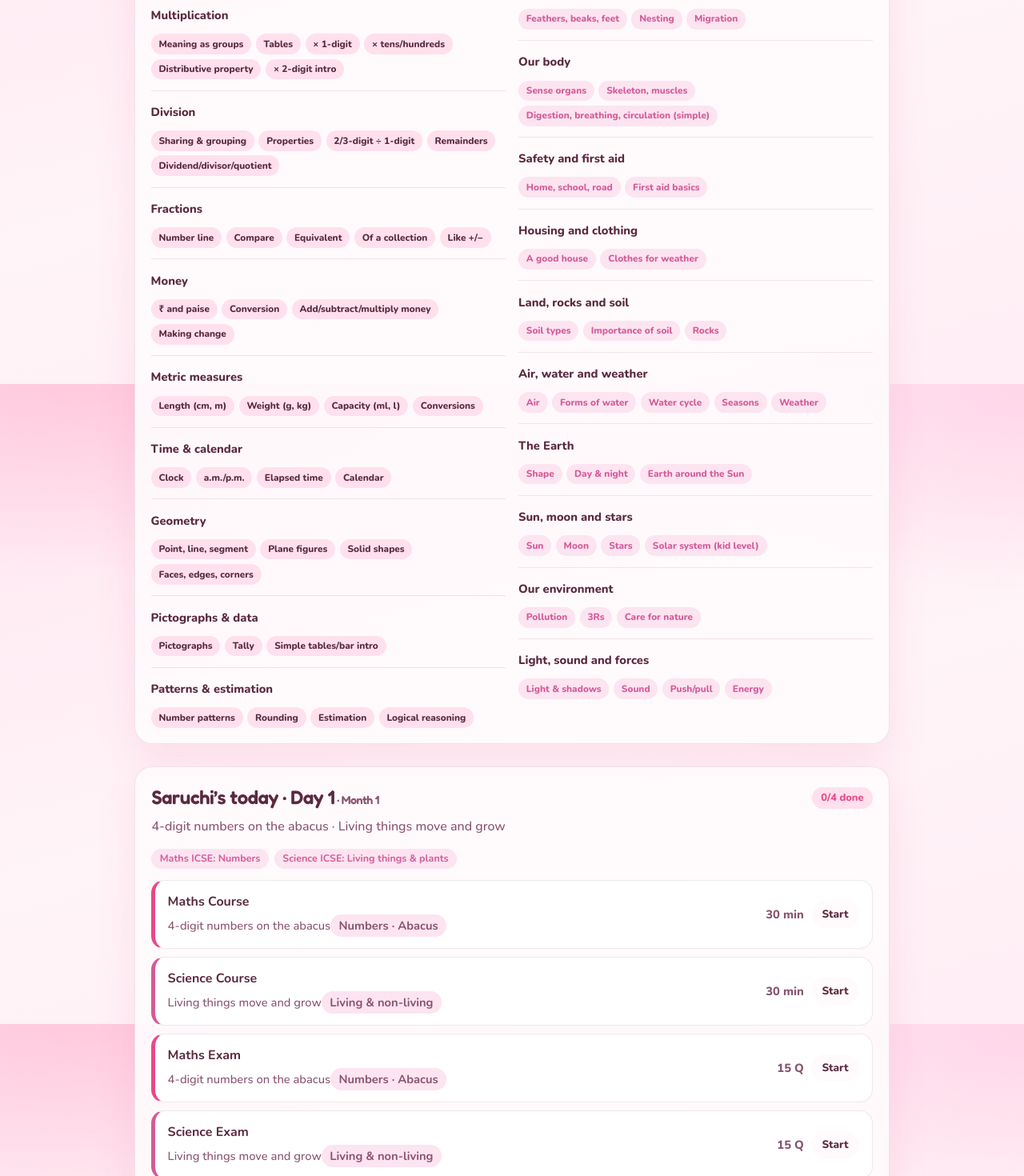
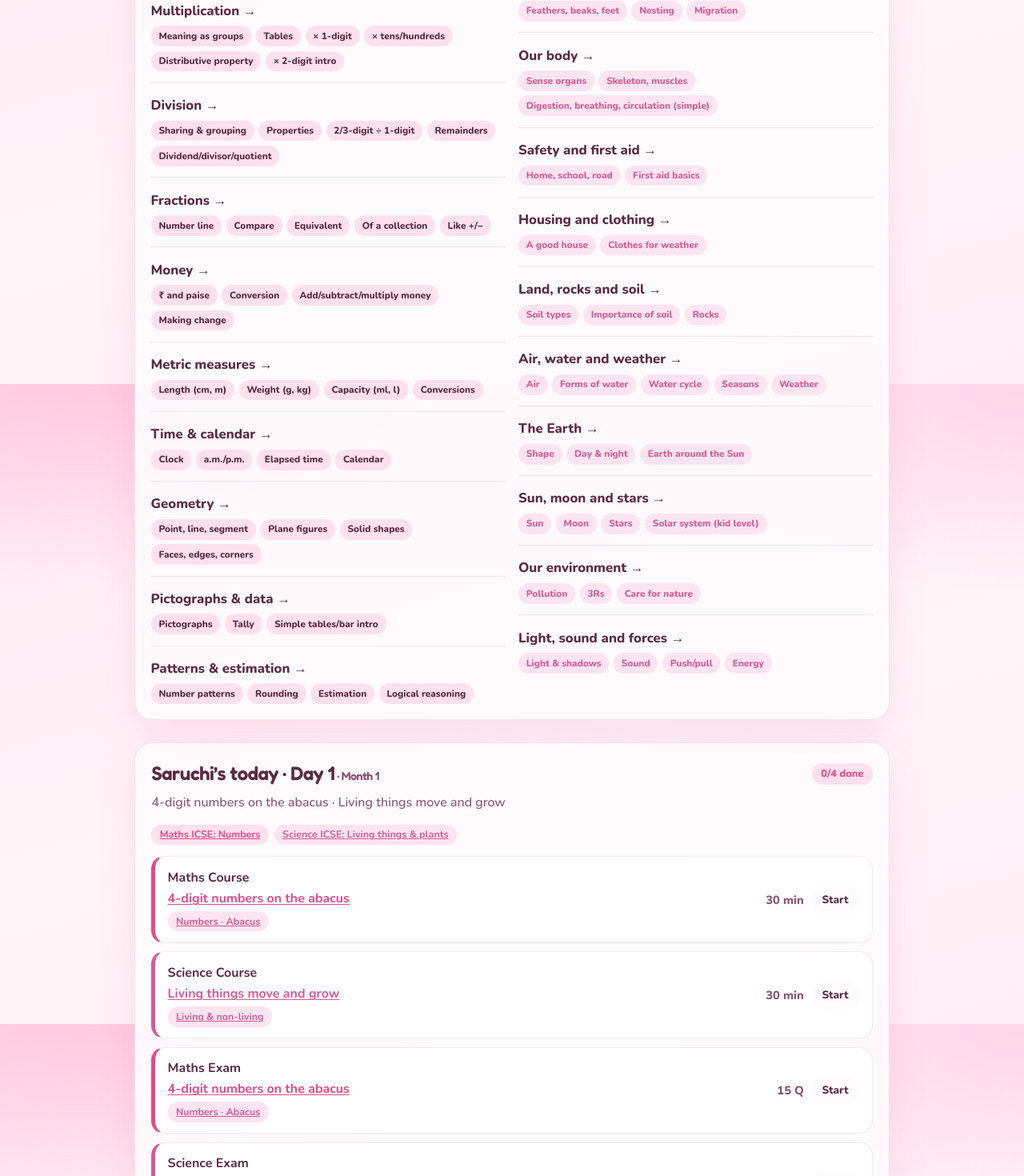
Before and after one commit to SaruchiShukla/SaruchiShukla.github.io, a React (Vite) app: page / in a window 1280 px wide. Shown: the part 1120-2590 px from the top of the page at 80% size. Built offline with nearby package versions, Linux system fonts and the light colour scheme.

Commit message:
Make ICSE chapter and topic headings clearly clickable links.
Co-authored-by: Cursor <cursoragent@cursor.com>

```diff
--- a/src/App.css
+++ b/src/App.css
@@ -220,10 +220,82 @@ h3,
   margin-top: 1rem;
 }
 
+.heading-link {
+  color: var(--maths);
+  text-decoration: underline;
+  text-underline-offset: 0.18em;
+  text-decoration-thickness: 2px;
+}
+
+.heading-link:hover {
+  color: var(--ink);
+}
+
+.heading-link--science {
+  color: var(--science);
+}
+
+.heading-link--science:hover {
+  color: var(--ink);
+}
+
+.chapter-heading {
+  margin: 0 0 0.35rem;
+  font-size: 1.05rem;
+  font-weight: 800;
+}
+
+.icse-nav-link {
+  color: var(--maths);
+  font-weight: 750;
+  text-decoration: underline;
+  text-underline-offset: 0.15em;
+}
+
+.icse-nav-link:hover {
+  color: var(--ink);
+}
+
+.session-list__item--science .icse-nav-link,
+.schedule-step--science .icse-nav-link,
+.topic-row--science .icse-nav-link {
+  color: var(--science);
+}
+
+.session-topic-link {
+  display: block;
+  margin-top: 0.15rem;
+  font-weight: 650;
+}
+
+.icse-line--link {
+  display: inline-block;
+  margin-top: 0.25rem;
+  text-decoration: underline;
+  text-underline-offset: 0.12em;
+}
+
+a.icse-tags__link,
+.icse-tags .icse-nav-link {
+  display: inline-block;
+  font-size: 0.78rem;
+  font-weight: 700;
+  color: var(--science);
+  background: var(--science-soft);
+  border-radius: 999px;
+  padding: 0.2rem 0.65rem;
+  text-decoration: underline;
+  text-underline-offset: 0.12em;
+}
+
+.icse-tags .icse-nav-link:first-child {
+  color: var(--maths);
+  background: var(--maths-soft);
+}
+
 .school-map h3 {
   margin: 0 0 0.4rem;
   font-size: 1rem;
-  color: var(--maths);
 }
 
 .school-map__sources {
--- a/src/components/DaySchedule.jsx
+++ b/src/components/DaySchedule.jsx
@@ -1,6 +1,7 @@
 import { Link, useParams } from 'react-router-dom'
 import { APP, LEARNER, getDay } from '../data/curriculum'
 import { dayCompletion, isSessionDone } from '../hooks/useProgress'
+import { IcseLink } from './IcseLink'
 
 export default function DaySchedule({ progress }) {
   const { dayNum } = useParams()
@@ -27,8 +28,12 @@ export default function DaySchedule({ progress }) {
           Maths 30-min video course → Science 30-min video course → Maths 15Q exam → Science 15Q exam
         </p>
         <p className="icse-tags">
-          <span>Maths ICSE: {day.mathsUnit}</span>
-          <span>Science ICSE: {day.scienceUnit}</span>
+          <IcseLink subject="maths" unit={day.mathsUnit} className="icse-tags__link">
+            Maths ICSE: {day.mathsUnit}
+          </IcseLink>
+          <IcseLink subject="science" unit={day.scienceUnit} className="icse-tags__link">
+            Science ICSE: {day.scienceUnit}
+          </IcseLink>
         </p>
         <div className="progress-bar">
           <span style={{ width: `${completion.pct}%` }} />
@@ -51,9 +56,17 @@ export default function DaySchedule({ progress }) {
               <span className="schedule-step__index">{i + 1}</span>
               <div className="schedule-step__body">
                 <h2>{s.label}</h2>
-                <p>{block.topic}</p>
+                <p>
+                  <IcseLink subject={s.subject} icse={block.icse} className="session-topic-link">
+                    {block.topic}
+                  </IcseLink>
+                </p>
                 <p className="mins-line">{minsLabel}</p>
-                {block.icse ? <p className="icse-line">{block.icse}</p> : null}
+                {block.icse ? (
+                  <IcseLink subject={s.subject} icse={block.icse} className="icse-line icse-line--link">
+                    {block.icse}
+                  </IcseLink>
+                ) : null}
               </div>
               <Link
                 className={`btn ${done ? 'btn--ghost' : 'btn--primary'}`}
--- a/src/components/Home.jsx
+++ b/src/components/Home.jsx
@@ -9,6 +9,7 @@ import {
   getTodayDayNumber,
 } from '../data/curriculum'
 import { slugifyDetail } from '../data/topicIndex'
+import { IcseLink } from './IcseLink'
 import { dayCompletion, isSessionDone } from '../hooks/useProgress'
 
 export default function Home({ progress }) {
@@ -42,7 +43,11 @@ export default function Home({ progress }) {
       </section>
 
       <section className="school-map">
-        <h2>Based on public ICSE Class 3 syllabus</h2>
+        <h2>
+          <Link to="/topics" className="heading-link">
+            Based on public ICSE Class 3 syllabus
+          </Link>
+        </h2>
         <p className="muted">{SCHOOL_MAP.note}</p>
         <p className="muted small">
           For {LEARNER.firstName} at {SCHOOL_MAP.name} (ICSE-aligned Primary).
@@ -68,14 +73,18 @@ export default function Home({ progress }) {
         <div className="school-map__cols">
           <div>
             <h3>
-              <Link to="/topics/maths">Maths chapters (ICSE)</Link>
+              <Link to="/topics/maths" className="heading-link heading-link--maths">
+                Maths chapters (ICSE)
+              </Link>
             </h3>
             <ul className="chapter-link-list chapter-link-list--rich">
               {(SCHOOL_MAP.mathsChapters || []).map((u) => (
                 <li key={u.id || u.name}>
-                  <Link to={`/topics/maths/${u.id}`} className="chapter-link-list__title">
-                    <strong>{u.name}</strong>
-                  </Link>
+                  <h4 className="chapter-heading">
+                    <Link to={`/topics/maths/${u.id}`} className="heading-link heading-link--maths">
+                      {u.name} →
+                    </Link>
+                  </h4>
                   {u.details?.length ? (
                     <div className="detail-chips">
                       {u.details.map((detail) => (
@@ -95,14 +104,21 @@ export default function Home({ progress }) {
           </div>
           <div>
             <h3>
-              <Link to="/topics/science">Science chapters (ICSE)</Link>
+              <Link to="/topics/science" className="heading-link heading-link--science">
+                Science chapters (ICSE)
+              </Link>
             </h3>
             <ul className="chapter-link-list chapter-link-list--rich">
               {(SCHOOL_MAP.scienceChapters || []).map((u) => (
                 <li key={u.id || u.name}>
-                  <Link to={`/topics/science/${u.id}`} className="chapter-link-list__title">
-                    <strong>{u.name}</strong>
-                  </Link>
+                  <h4 className="chapter-heading">
+                    <Link
+                      to={`/topics/science/${u.id}`}
+                      className="heading-link heading-link--science"
+                    >
+                      {u.name} →
+                    </Link>
+                  </h4>
                   {u.details?.length ? (
                     <div className="detail-chips">
                       {u.details.map((detail) => (
@@ -133,8 +149,12 @@ export default function Home({ progress }) {
         </div>
         <p className="today-card__title">{today.title}</p>
         <p className="icse-tags">
-          <span>Maths ICSE: {today.mathsUnit}</span>
-          <span>Science ICSE: {today.scienceUnit}</span>
+          <IcseLink subject="maths" unit={today.mathsUnit} className="icse-tags__link">
+            Maths ICSE: {today.mathsUnit}
+          </IcseLink>
+          <IcseLink subject="science" unit={today.scienceUnit} className="icse-tags__link">
+            Science ICSE: {today.scienceUnit}
+          </IcseLink>
         </p>
         <ul className="session-list">
           {APP.sessionPlan.map((s) => {
@@ -146,8 +166,14 @@ export default function Home({ progress }) {
               <li key={s.id} className={`session-list__item session-list__item--${s.subject}`}>
                 <div>
                   <strong>{s.label}</strong>
-                  <span>{topic}</span>
-                  {icse ? <span className="icse-line">{icse}</span> : null}
+                  <IcseLink subject={s.subject} icse={icse} className="session-topic-link">
+                    {topic}
+                  </IcseLink>
+                  {icse ? (
+                    <IcseLink subject={s.subject} icse={icse} className="icse-line icse-line--link">
+                      {icse}
+                    </IcseLink>
+                  ) : null}
                 </div>
                 <div className="session-list__right">
                   <span className="mins">{minsLabel}</span>
@@ -195,8 +221,16 @@ export default function Home({ progress }) {
               <h3>
                 Month {m.month}: {m.name}
               </h3>
-              <p className="muted small">
-                Maths: {m.mathsUnit} · Science: {m.scienceUnit}
+              <p className="muted small month-units">
+                Maths:{' '}
+                <IcseLink subject="maths" unit={m.mathsUnit}>
+                  {m.mathsUnit}
+                </IcseLink>
+                {' · '}
+                Science:{' '}
+                <IcseLink subject="science" unit={m.scienceUnit}>
+                  {m.scienceUnit}
+                </IcseLink>
               </p>
               <div className="day-grid">
                 {monthDays.map((d) => {
--- /dev/null
+++ b/src/components/IcseLink.jsx
@@ -0,0 +1,12 @@
+import { Link } from 'react-router-dom'
+import { pathForIcseTag, pathForUnitLabel } from '../data/topicIndex'
+
+/** Clickable ICSE unit / tag heading */
+export function IcseLink({ subject, icse, unit, children, className = '' }) {
+  const to = icse ? pathForIcseTag(subject, icse) : pathForUnitLabel(subject, unit || children)
+  return (
+    <Link to={to} className={`icse-nav-link ${className}`.trim()}>
+      {children}
+    </Link>
+  )
+}
--- a/src/components/Subjects.jsx
+++ b/src/components/Subjects.jsx
@@ -1,5 +1,6 @@
 import { Link, useParams } from 'react-router-dom'
 import { APP, COURSE_MONTHS, DAYS, LEARNER, SCHOOL_MAP, SUBJECTS } from '../data/curriculum'
+import { IcseLink } from './IcseLink'
 
 export default function Subjects() {
   const { subjectId } = useParams()
@@ -54,16 +55,25 @@ export default function Subjects() {
         <p className="eyebrow">
           {LEARNER.name} · {SCHOOL_MAP.name} · ICSE · {APP.totalDays} days
         </p>
-        <h1>{sub.name}</h1>
+        <h1>
+          <Link to={`/topics/${subjectId}`} className={`heading-link heading-link--${subjectId}`}>
+            {sub.name} →
+          </Link>
+        </h1>
         <p className="muted">{sub.blurb}</p>
       </header>
-      {COURSE_MONTHS.map((m) => (
+      {COURSE_MONTHS.map((m) => {
+        const unit = subjectId === 'maths' ? m.mathsUnit : m.scienceUnit
+        return (
           <section key={m.month} className="month-block">
             <h2>
               Month {m.month}: {m.name}
             </h2>
             <p className="muted small">
-            ICSE focus — {subjectId === 'maths' ? m.mathsUnit : m.scienceUnit}
+              ICSE focus —{' '}
+              <IcseLink subject={subjectId} unit={unit}>
+                {unit}
+              </IcseLink>
             </p>
             <ul className="topic-list">
               {DAYS.filter((d) => d.month === m.month).map((d) => {
@@ -74,8 +84,18 @@ export default function Subjects() {
                   <li key={d.day} className={`topic-row topic-row--${subjectId}`}>
                     <div>
                       <span className="topic-day">Day {d.day}</span>
+                      <IcseLink subject={subjectId} icse={block.icse} className="session-topic-link">
                         <strong>{block.topic}</strong>
-                    {block.icse ? <span className="icse-line">{block.icse}</span> : null}
+                      </IcseLink>
+                      {block.icse ? (
+                        <IcseLink
+                          subject={subjectId}
+                          icse={block.icse}
+                          className="icse-line icse-line--link"
+                        >
+                          {block.icse}
+                        </IcseLink>
+                      ) : null}
                     </div>
                     <div className="topic-actions">
                       <Link className="btn btn--small" to={`/day/${d.day}/${lessonId}`}>
@@ -90,7 +110,8 @@ export default function Subjects() {
               })}
             </ul>
           </section>
-      ))}
+        )
+      })}
     </div>
   )
 }
--- a/src/data/topicIndex.js
+++ b/src/data/topicIndex.js
@@ -284,3 +284,35 @@ export function getDetailLink(subjectId, chapterId, focusSlug) {
   if (!chapter || !focusSlug) return null
   return chapter.detailLinks?.find((d) => d.slug === focusSlug) ?? null
 }
+
+/** Resolve an ICSE tag like "Numbers · Abacus" → topic path */
+export function pathForIcseTag(subject, icseTag) {
+  const rules = subject === 'maths' ? MATHS_RULES : SCIENCE_RULES
+  const fallback = subject === 'maths' ? 'patterns' : 'environment'
+  const chapterId = matchChapterId(icseTag, rules, fallback)
+  const chapter = getChapter(subject, chapterId)
+  if (!chapter) return `/topics/${subject}`
+
+  const afterDot = String(icseTag || '')
+    .split('·')
+    .slice(1)
+    .join('·')
+    .trim()
+  if (afterDot) {
+    const hit = chapter.detailLinks?.find((d) =>
+      lessonMatchesDetail({ icse: icseTag, topic: afterDot }, d.label),
+    )
+    if (hit) return hit.path
+  }
+  return `/topics/${subject}/${chapterId}`
+}
+
+/** Map month/unit labels like "Addition & Subtraction" to a topics path */
+export function pathForUnitLabel(subject, unitLabel) {
+  const text = String(unitLabel || '').toLowerCase()
+  const chapters = getChapters(subject)
+  const hit = chapters.find((c) => text.includes(c.name.toLowerCase().split(' ')[0]))
+  if (hit) return `/topics/${subject}/${hit.id}`
+  // compound units → subject topics hub
+  return `/topics/${subject}`
+}
```
Also changed, not shown: src/components/Session.jsx (+11 -2 lines), src/components/Topics.jsx (+39 -10 lines). Lines whose indentation alone changed are shown as unchanged.
